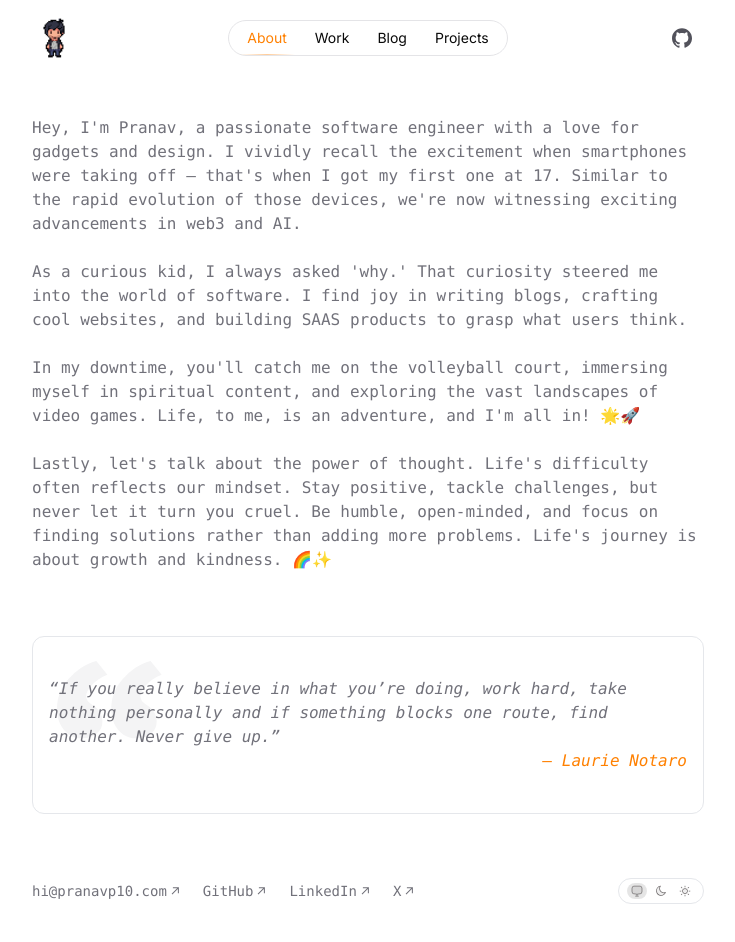
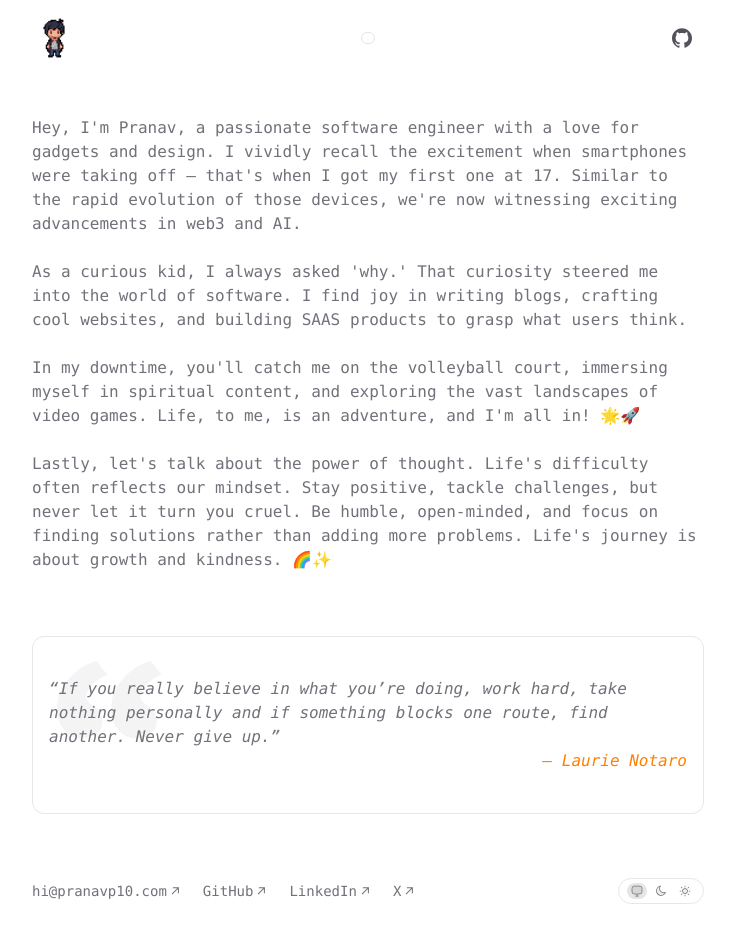
Before and after one commit to pranavp10/pranavp.xyz, a Next.js app: page /about in a window 1280 px wide. Shown: the top 942 px of the page, without its empty margins (272-1007 px from the left). Built offline with nearby package versions, Linux system fonts and the light colour scheme.

Commit message:
fix nav link module not found

```diff
--- a/components/navbar.tsx
+++ b/components/navbar.tsx
@@ -1,7 +1,6 @@
 import Link from "next/link";
 import Image from "next/image";
 import Icon from "./icon/icon";
-import NavLinkItem from "./navLinkItem";
 
 const NavBar = () => (
   <nav className="sticky top-4 z-10">
@@ -17,9 +16,9 @@ const NavBar = () => (
       </Link>
 
       <div className="flex items-center gap-1 border dark:border-dark-white-100 rounded-full pt-1 pb-1.5 px-1.5 bg-white dark:bg-primary-black border-zinc-200">
-        {links.map(({ link, title }) => (
-          <NavLinkItem key={link} link={link} title={title} />
-        ))}
+        {/* {links.map(({ link, title }) => (
+          // <NavLinkItem key={link} link={link} title={title} />
+        ))} */}
       </div>
       <a
         href="http://github.com/pranavp10/pranavp10.com"
```
